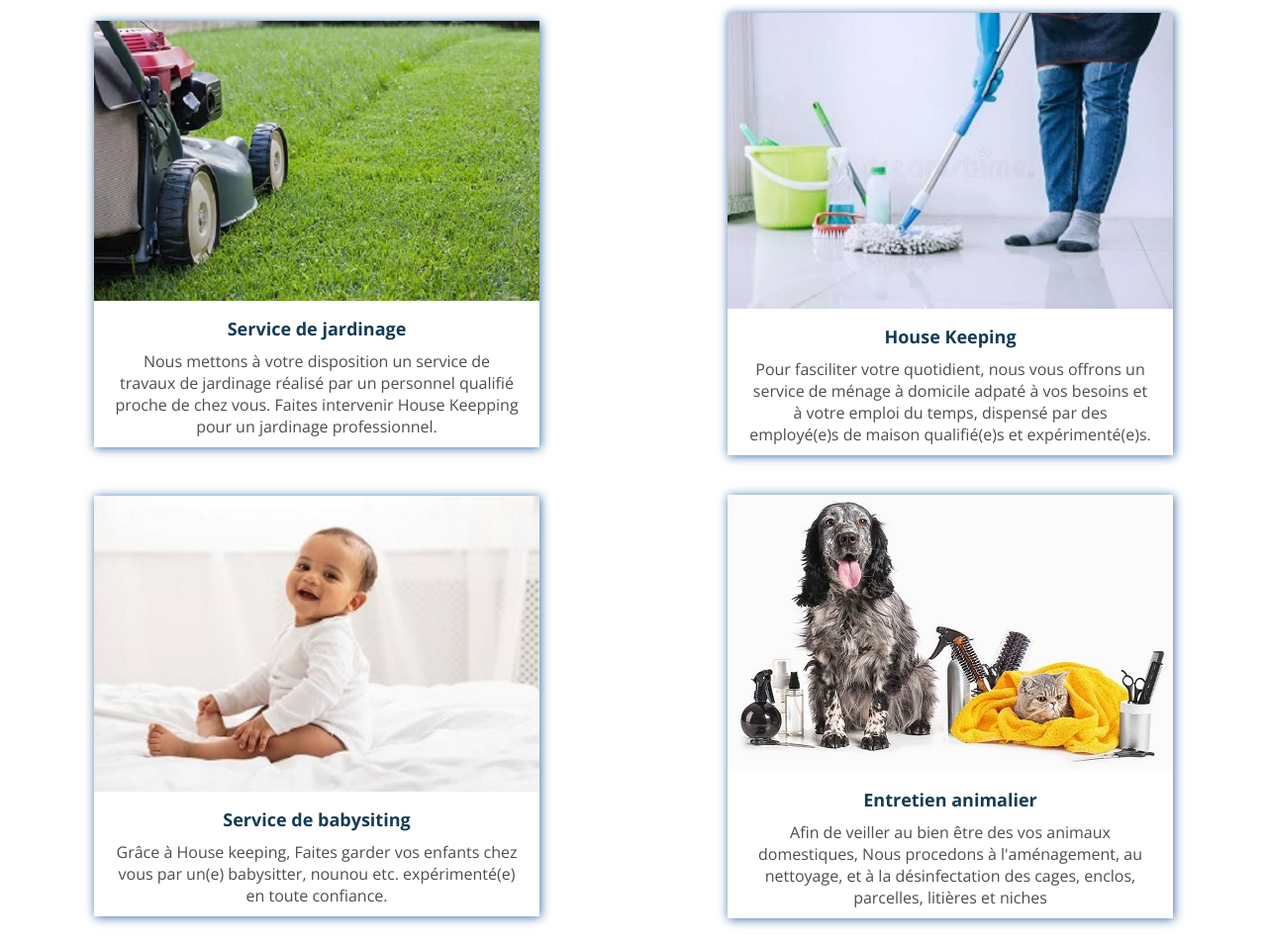
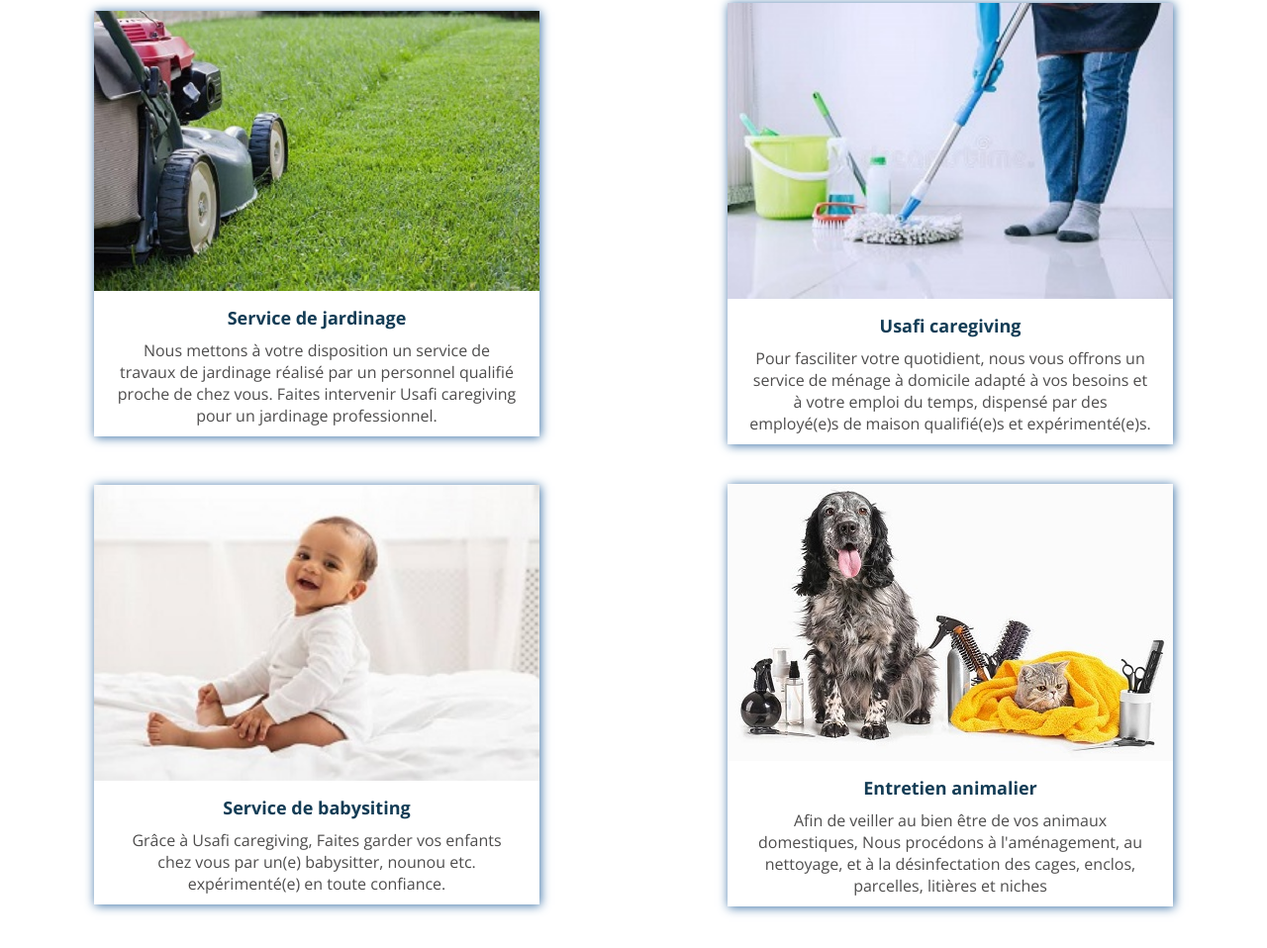
Before and after one commit to patient-kasongo/house_keeping, a plain HTML site: page index.html in a window 1280 px wide. Shown: the part 1518-2476 px from the top of the page at 99% size. Drawn offline with nearby package versions, Linux system fonts and the light colour scheme.

Commit message:
same changes

```diff
--- a/asset/js/script.js
+++ b/asset/js/script.js
@@ -6,7 +6,7 @@ let i=0
 let button=document.querySelector(".navbar-button")
 let body=document.querySelector("body")
 let loader=document.getElementById("loader_container")
-const name_whrite=['House Keeping']
+const name_whrite=['Usafi caregiving']
 let mynumber=function()
 {
     if(i===(name_whrite[0].length))
@@ -55,9 +55,9 @@ document.addEventListener("DOMContentLoaded", function(){
     document.querySelectorAll("[class*='reveal']").forEach(function (r){
         observer.observe(r)
     })
+    stopNumber=window.setInterval(mynumber, 400)
 })
 button.addEventListener("click",function()
 {
     body.classList.toggle('visible');
 })
-stopNumber=window.setInterval(mynumber, 400)
--- a/asset/style/style.css
+++ b/asset/style/style.css
@@ -15,7 +15,7 @@ html{
     margin: 0;
     box-sizing: border-box;
     font-family: "Open Sans", sans-serif;
-    font-size:20px;
+    font-size:18px;
     overflow-x: hidden;
 
 }
--- a/index.html
+++ b/index.html
@@ -22,7 +22,7 @@
             <div class="topbar">
                 <div class="top">
                     <div class="name">
-                        House Kepping
+                        Usafi caregiving
                     </div>
                     <div class="navbar-button">
                         <svg xmlns="http://www.w3.org/2000/svg" width="24" height="24" viewBox="0 0 24 24" style="fill: rgba(255, 255, 255, 1);"><path d="M4 6h16v2H4zm0 5h16v2H4zm0 5h16v2H4z" class="button-show"></path></svg>
@@ -42,13 +42,13 @@
         </div>
     </header>
     <section class="introduction">
-        <h3 class="h3_title">Optez pour sécurité</h3>
+        <h3 class="h3_title">Optez pour la sécurité</h3>
         <div class="question">
             Vous ne parvenez pas à trouver une personne fiable et compétente pour vos travaux domestique? Vous voulez consacrer votre temps libre à votre famille plutôt qu'au tâches ménagères? vous avez des journées surchargées et vous cherchez une personne qualifiée pour garder votre enfant? vous êtes à la recherche d'une personne pour l'entretien animalier? <span class="answer">Voici pour vous l'expertise qu'il vous faut</span>
         </div>
     </section>
     <section id="about" class="about">
-        <h3 class="h3_title_secondary reveal">Il y a toujours une place pour house keepping quand on pense aux travaux domestique</h3>
+        <h3 class="h3_title_secondary reveal">Il y a toujours une place pour Usafi caregiving quand on pense aux travaux domestique</h3>
         <div class="about_flex">
             <div class="container_mask">
                 <div class="reveal about_image_container">
@@ -57,7 +57,7 @@
             </div>
             <div class="about_us">
                 <div class="about_text reveal">
-                    House keeping met à la disposition des entreprises, parents, homme, femme etc. un personnel pour vos travaux domestique, babysitting, entretien animalier ainsi que le jardinage
+                    Usafi caregiving met à la disposition des entreprises, parents, homme, femme etc. un personnel pour vos travaux domestique, babysitting, entretien animalier ainsi que le jardinage
                     <br> <br>
                     Ne perdez plus votre temps à rechercher le bon prestetaire pour résoudre votre problème, nous mettons à votre disposition une équipe bien formée, professionnel et pouvant répondre à vos attentes
                 </div>
@@ -79,7 +79,7 @@
                     Service de jardinage
                 </div>
                 <div class="service_description">
-                    Nous mettons à votre disposition un service de travaux de jardinage réalisé par un personnel qualifié proche de chez vous. Faites intervenir House Keepping pour un jardinage professionnel.
+                    Nous mettons à votre disposition un service de travaux de jardinage réalisé par un personnel qualifié proche de chez vous. Faites intervenir Usafi caregiving pour un jardinage professionnel.
                 </div>
             </div>
             <div class="service_container reveal">
@@ -87,10 +87,10 @@
                     <img src="image/house.jpeg" alt="service">
                 </div>
                 <div class="service_title">
-                    House Keeping
+                    Usafi caregiving
                 </div>
                 <div class="service_description">
-                    Pour fasciliter votre quotidient, nous vous offrons un service de ménage à domicile adpaté à vos besoins et à votre emploi du temps, dispensé par des employé(e)s de maison qualifié(e)s et expérimenté(e)s.
+                    Pour fasciliter votre quotidient, nous vous offrons un service de ménage à domicile adapté à vos besoins et à votre emploi du temps, dispensé par des employé(e)s de maison qualifié(e)s et expérimenté(e)s.
                 </div>
             </div>
             <div class="service_container reveal">
@@ -101,7 +101,7 @@
                     Service de babysiting
                 </div>
                 <div class="service_description">
-                    Grâce à House keeping, Faites garder vos enfants chez vous par un(e) babysitter, nounou etc. expérimenté(e) en toute confiance.
+                    Grâce à Usafi caregiving, Faites garder vos enfants chez vous par un(e) babysitter, nounou etc. expérimenté(e) en toute confiance.
                 </div>
             </div>
             <div class="service_container reveal">
@@ -112,7 +112,7 @@
                     Entretien animalier
                 </div>
                 <div class="service_description">
-                    Afin de veiller au bien être des vos animaux domestiques, Nous procedons à l'aménagement, au nettoyage, et à la désinfectation des cages, enclos, parcelles, litières et niches
+                    Afin de veiller au bien être de vos animaux domestiques, Nous procédons à l'aménagement, au nettoyage, et à la désinfectation des cages, enclos, parcelles, litières et niches
                 </div>
             </div>
         </div>
@@ -179,7 +179,7 @@
         </div>
     </section>
     <footer class="footer">
-        <div>Copyright <sup>&copy;</sup> HouseKeppind</div>
+        <div>Copyright <sup>&copy;</sup> Usafi caregiving</div>
         <div class="footer_icone">
             <a href=""><svg xmlns="http://www.w3.org/2000/svg" width="24" height="24" viewBox="0 0 24 24" style="fill: rgba(0, 0, 0, 1);"><path d="m18.73 5.41-1.28 1L12 10.46 6.55 6.37l-1.28-1A2 2 0 0 0 2 7.05v11.59A1.36 1.36 0 0 0 3.36 20h3.19v-7.72L12 16.37l5.45-4.09V20h3.19A1.36 1.36 0 0 0 22 18.64V7.05a2 2 0 0 0-3.27-1.64z"></path></svg></a>
             <a href=""><svg xmlns="http://www.w3.org/2000/svg" width="24" height="24" viewBox="0 0 24 24" style="fill: rgba(0, 0, 0, 1);"><path d="M13.397 20.997v-8.196h2.765l.411-3.209h-3.176V7.548c0-.926.258-1.56 1.587-1.56h1.684V3.127A22.336 22.336 0 0 0 14.201 3c-2.444 0-4.122 1.492-4.122 4.231v2.355H7.332v3.209h2.753v8.202h3.312z"></path></svg></a>
```
